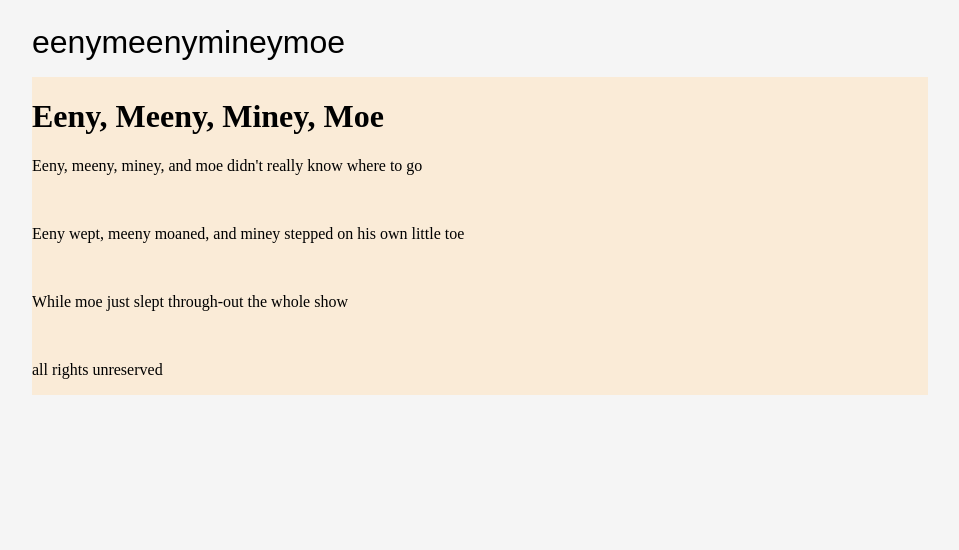
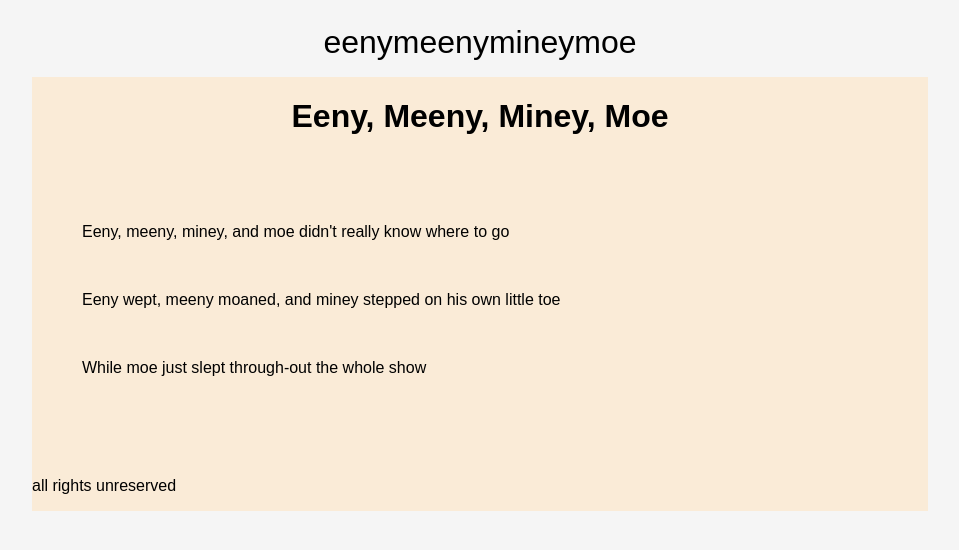
Before and after one commit to vagnqvistgaard/github-intro-master, a plain HTML site: page opgave/index.html in a window 1280 px wide. Shown: the whole page, without its empty margins (160-1119 px from the left). Drawn offline with Linux system fonts and the light colour scheme.

Commit message:
add style revisions

```diff
--- a/opgave/style.css
+++ b/opgave/style.css
@@ -2,6 +2,7 @@ html, body {
     background-color: whitesmoke;
     margin-top: 20;
     padding: 0;
+    font-family: sans-serif;
     display: flex;
     justify-content: center;
 }
@@ -17,7 +18,7 @@ html, body {
     padding: 10 0;
     display: flex;
     flex-direction: row;
-    /*justify-content: space-around;*/
+    justify-content: space-around;
 }
 
 .Header__nav ul{
@@ -25,25 +26,25 @@ html, body {
 
     padding: 0;
     list-style: none;
-
-
 }
 
 .Header__nav ul li{
-    justify-content: center;
-    font-family: sans-serif;
+    /*justify-items: space-around;*/
     font-size: 2rem;
+    text-decoration: none;
+    text-align: center;
 }
 
-.Main{
-
+.Main h1{
+    text-align: center;
 
 }
 
 .Main__text{
+    padding: 50px;
 
 }
 
 .Footer{
-
+    text-align: center;
 }
```
